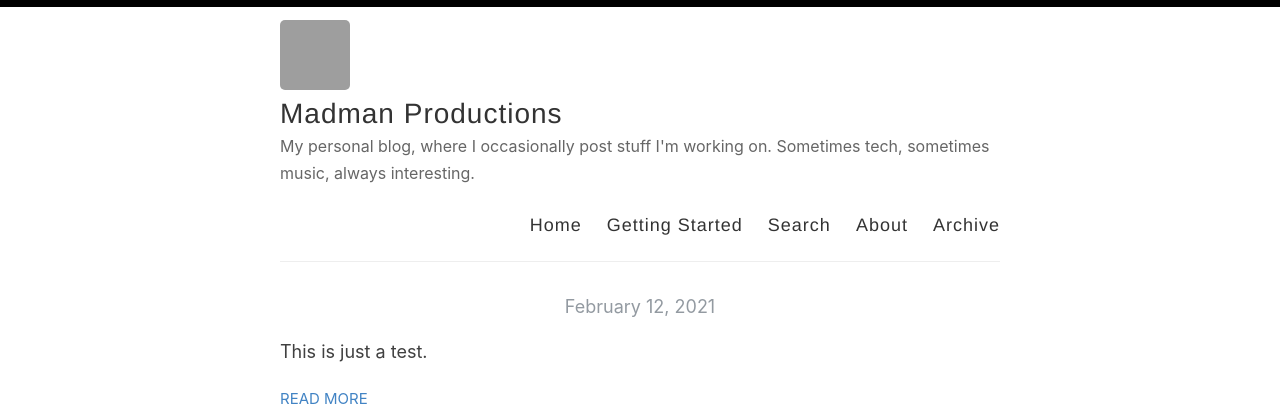
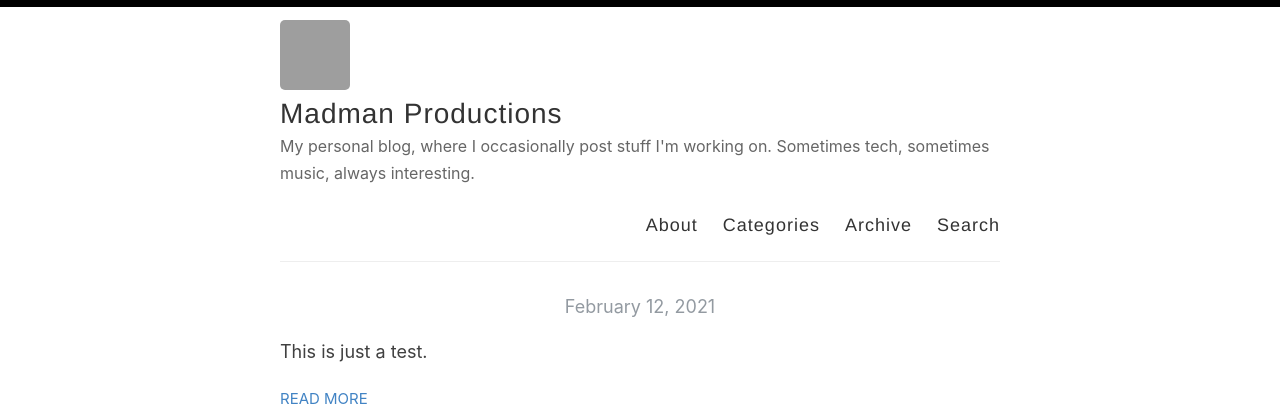
Before and after one commit to jpcranford/jpcranford.github.io, a Jekyll site: the page built from index.html, in a window 1280 px wide, cut to the strip 0-408 px from the top of the page. Built offline with Jekyll 4.4.1, drawn with Linux system fonts in a browser that asks for light colours; the list of posts is cut into pages by our own code; grey boxes are pictures that could not be loaded.

Commit message:
Customize navigation toolbar

```diff
--- a/_layouts/default.html
+++ b/_layouts/default.html
@@ -28,11 +28,12 @@
             </div>
 
             <nav>
-              <a href="{{ site.baseurl }}/">Home</a>
-              <a href="{{ site.baseurl }}/getting-started">Getting Started</a>
+              <!-- <a href="{{ site.baseurl }}/">Home</a> -->
+              <!-- <a href="{{ site.baseurl }}/getting-started">Getting Started</a> -->
+              <a href="{{ site.baseurl }}/about">About</a>
+              <a href="{{ site.baseurl }}/categories">Categories</a>
+              <a href="{{ site.baseurl }}/archive">Archive</a>
               <a href="{{ site.baseurl }}/search">Search</a>
-              <a href="{{ site.baseurl }}/about">About</a>
-              <a href="{{ site.baseurl }}/archive">Archive</a>
             </nav>
           </header>
         </div>
```
